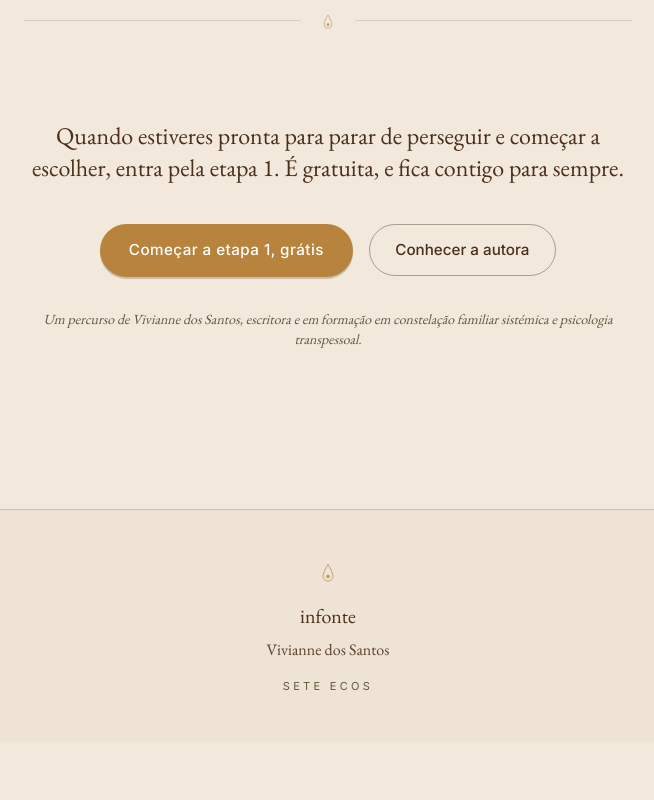
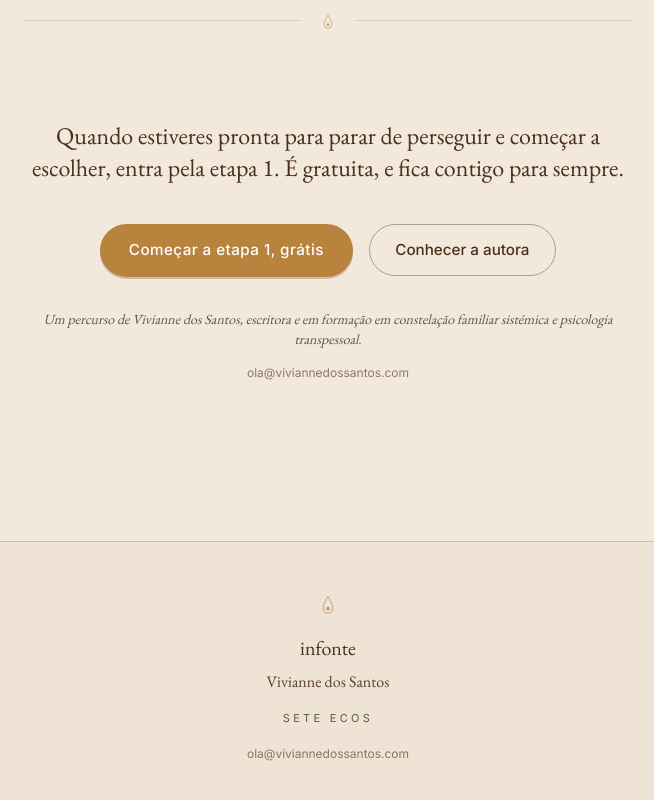
Before and after one commit to vivnasc/infonte, a Next.js app: page /en in a window 1280 px wide. Shown: the part 9076-9876 px from the top of the page, without its empty margins (312-966 px from the left). Before the commit the page ends 9818 px from the top, so only its background shows below. Built offline with nearby package versions, Linux system fonts and the light colour scheme; no server answers.

Commit message:
Contacto ola@viviannedossantos.com na landing e no rodapé

```diff
--- a/src/app/[locale]/page.tsx
+++ b/src/app/[locale]/page.tsx
@@ -595,6 +595,9 @@ function FechoCta() {
         Um percurso de Vivianne dos Santos, escritora e em formação em
         constelação familiar sistémica e psicologia transpessoal.
       </p>
+      <p className="font-sans text-xs text-castanho/60 mt-4">
+        ola@viviannedossantos.com
+      </p>
       {/* VERSÃO FINAL: "Um percurso de Vivianne dos Santos, escritora,
           pós-graduada em terapia da constelação familiar sistémica e em
           psicologia transpessoal." */}
--- a/src/components/Rodape.tsx
+++ b/src/components/Rodape.tsx
@@ -21,6 +21,12 @@ export async function Rodape() {
         <span className="font-sans text-[11px] uppercase tracking-[0.3em] text-oliva mt-2">
           {t("casa")}
         </span>
+        <a
+          href="mailto:ola@viviannedossantos.com"
+          className="font-sans text-xs text-castanho/60 hover:text-ocre-forte transition-colors mt-3"
+        >
+          ola@viviannedossantos.com
+        </a>
       </div>
     </footer>
   );
```
